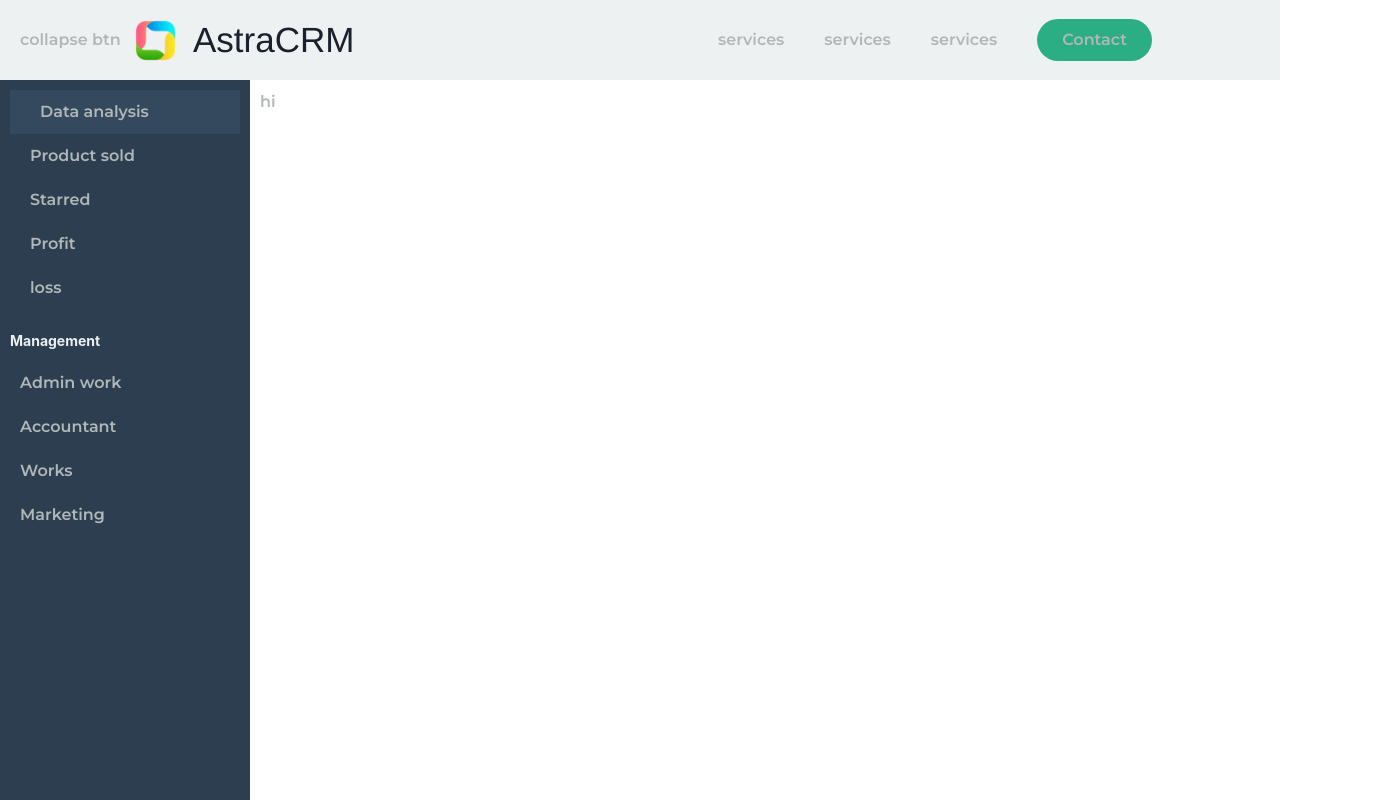
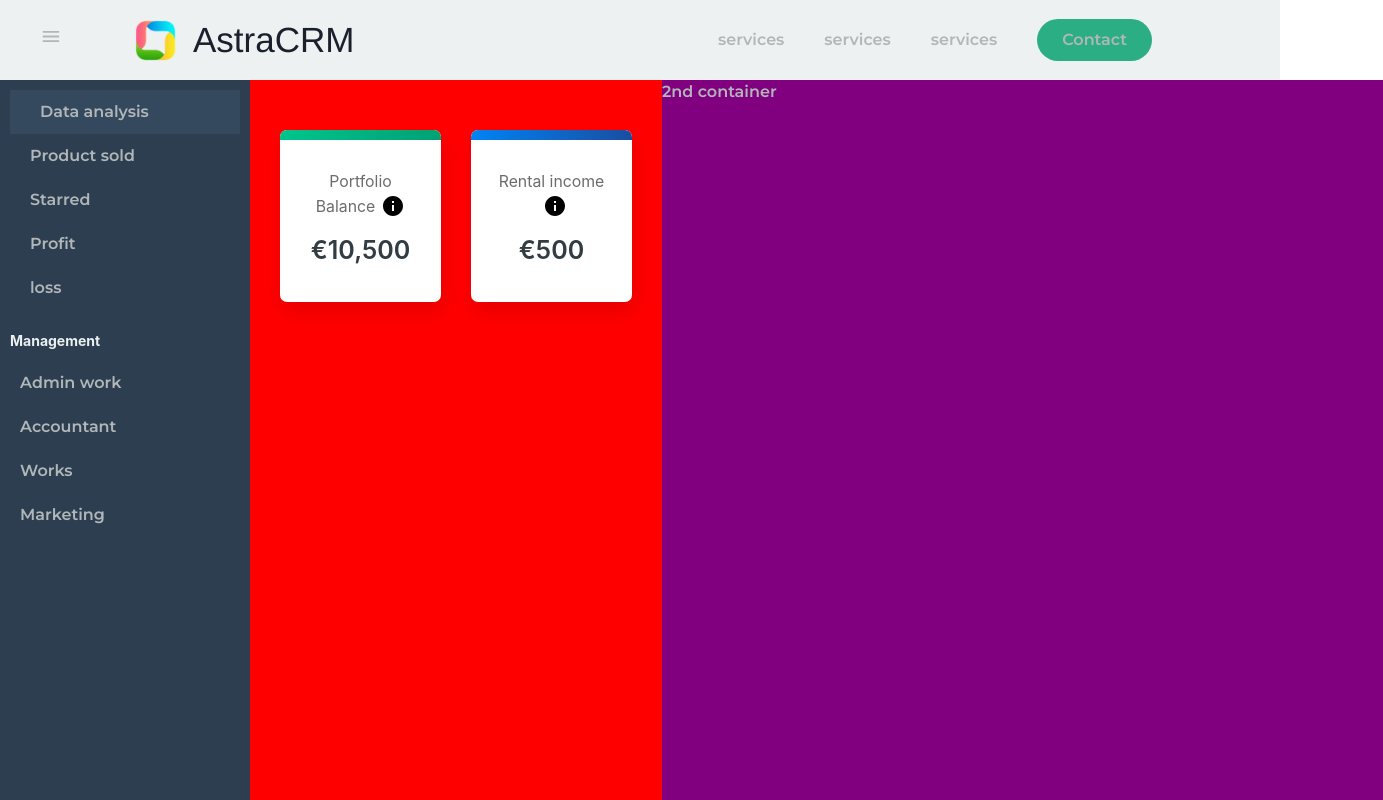
Before and after one commit to muthumanikandan390/CRM, a React (Vite) app in the folder FRONTEND/crmfrontend/: page /homepage in a window 1280 px wide. Shown: the top 800 px of the page, 1383 px wide, since content can reach past the window. Built offline with nearby package versions, Linux system fonts and the light colour scheme.

Commit message:
cards-container-added

```diff
--- a/FRONTEND/crmfrontend/package.json
+++ b/FRONTEND/crmfrontend/package.json
@@ -12,8 +12,10 @@
   "dependencies": {
     "@chakra-ui/icons": "^2.1.1",
     "@chakra-ui/react": "^2.8.2",
-    "@emotion/react": "^11.11.4",
-    "@emotion/styled": "^11.11.5",
+    "@emotion/react": "^11.13.0",
+    "@emotion/styled": "^11.13.0",
+    "@mui/icons-material": "^5.16.4",
+    "@mui/material": "^5.16.4",
     "bootstrap": "^5.3.3",
     "framer-motion": "^11.3.7",
     "react": "^18.3.1",
--- /dev/null
+++ b/FRONTEND/crmfrontend/src/components/Card.jsx
@@ -0,0 +1,40 @@
+
+import styles from './Card.module.css'; // Import the CSS module
+
+function Card() {
+  return (
+    <div id="root">
+      <div className={styles.container}>
+        <div className={styles.row}>
+          <div className={`${styles.dashboardInfo} ${styles.colLg3} ${styles.colMd6}`}>
+            <div className={styles.wrap}>
+              <h4 className={`${styles.heading} ${styles.title}`}>
+                Portfolio Balance
+                <svg className={styles.icon} focusable="false" viewBox="0 0 24 24" aria-hidden="true" role="presentation">
+                  <path fill="none" d="M0 0h24v24H0z"></path>
+                  <path d="M12 2C6.48 2 2 6.48 2 12s4.48 10 10 10 10-4.48 10-10S17.52 2 12 2zm1 15h-2v-6h2v6zm0-8h-2V7h2v2z"></path>
+                </svg>
+              </h4>
+              <span className={styles.count}>€10,500</span>
+            </div>
+          </div>
+          <div className={`${styles.dashboardInfo} ${styles.colLg3} ${styles.colMd6}`}>
+            <div className={styles.wrap}>
+              <h4 className={`${styles.heading} ${styles.title}`}>
+                Rental income
+                <svg className={styles.icon} focusable="false" viewBox="0 0 24 24" aria-hidden="true" role="presentation">
+                  <path fill="none" d="M0 0h24v24H0z"></path>
+                  <path d="M12 2C6.48 2 2 6.48 2 12s4.48 10 10 10 10-4.48 10-10S17.52 2 12 2zm1 15h-2v-6h2v6zm0-8h-2V7h2v2z"></path>
+                </svg>
+              </h4>
+              <span className={styles.count}>€500</span>
+
+            </div>
+          </div>
+        </div>
+      </div>
+    </div>
+  );
+}
+
+export default Card;
--- /dev/null
+++ b/FRONTEND/crmfrontend/src/components/Card.module.css
@@ -0,0 +1,82 @@
+.container {
+  padding-top: 5rem;
+}
+
+.row {
+  display: flex;
+  align-items: stretch;
+  gap: 30px;
+  margin-left: 30px;
+  margin-right: 30px;
+}
+
+.dashboardInfo {
+  margin-bottom: 15px;
+}
+
+.wrap {
+  background: #ffffff;
+  box-shadow: 2px 10px 20px rgba(0, 0, 0, 0.1);
+  border-radius: 7px;
+  text-align: center;
+  position: relative;
+  overflow: hidden;
+  padding: 40px 25px 20px;
+  height: 100%;
+}
+
+.title,
+.subInfo {
+  color: #6c6c6c;
+  font-size: 1.58em;
+}
+
+.count {
+  font-weight: 600;
+  font-size: 2.5em;
+  line-height: 64px;
+  color: #323c43;
+}
+
+.wrap::after {
+  display: block;
+  position: absolute;
+  top: 0;
+  left: 0;
+  width: 100%;
+  height: 10px;
+  content: "";
+}
+
+.dashboardInfo:nth-child(1) .wrap::after {
+  background: linear-gradient(82.59deg, #00c48c 0%, #00a173 100%);
+}
+
+.dashboardInfo:nth-child(2) .wrap::after {
+  background: linear-gradient(81.67deg, #0084f4 0%, #1a4da2 100%);
+}
+
+
+
+.icon {
+  color: #d7d7d7;
+  margin-left: 6px;
+  margin-bottom: -6px;
+  width: 1em;
+  height: 1em;
+  display: inline-block;
+  font-size: 24px;
+  transition: fill 200ms cubic-bezier(0.4, 0, 0.2, 1) 0ms;
+  user-select: none;
+  flex-shrink: 0;
+}
+
+.colLg3 {
+  flex: 1;
+  max-width: 25%;
+}
+
+.colMd6 {
+  flex: 1;
+  max-width: 50%;
+}
--- a/FRONTEND/crmfrontend/src/components/CollapseBtn.jsx
+++ b/FRONTEND/crmfrontend/src/components/CollapseBtn.jsx
@@ -1,8 +1,9 @@
 /* eslint-disable react/prop-types */
-import styles from "../components/NavBar.module.css";
-function CollapseBtn({ toggleSideBar }) {
+import styles from "../components/CollapseBtn.module.css";
+import MenuIcon from '@mui/icons-material/Menu';
 
 
+function CollapseBtn({ toggleSideBar }) {
 
   function handleAlert() {
     toggleSideBar()
@@ -10,7 +11,7 @@ function CollapseBtn({ toggleSideBar }) {
 
   return (
 
-      <button onClick={handleAlert} className={styles.collapsebtn}> collapse btn </button>
+      <button onClick={handleAlert} className={styles.collapsebtn}> <MenuIcon fontSize="large" /> </button>
 
   )
 }
--- a/FRONTEND/crmfrontend/src/components/CollapseBtn.module.css
+++ b/FRONTEND/crmfrontend/src/components/CollapseBtn.module.css
@@ -2,8 +2,12 @@
 
   padding: 10px;
   position: absolute; /* Absolute positioning */
-  left: 10px; /* Distance from the left edge */
+  left: 30px; /* Distance from the left edge */
   top: 50%; /* Position at the vertical center */
   transform: translateY(-50%); /* Center vertically */
 
   }
+
+  .largeIcon {
+    font-size: 200px; /* Set your desired size */
+  }
--- a/FRONTEND/crmfrontend/src/pages/HomePage.jsx
+++ b/FRONTEND/crmfrontend/src/pages/HomePage.jsx
@@ -2,6 +2,7 @@ import { useState } from "react";
 import NavBar from "../components/NavBar";
 import SideBar from "../components/SideBar";
 import styles from './HomePage.module.css'; // Import your CSS module
+import Card from "../components/Card";
 
 function HomePage() {
   const [isVisible, setIsVisible] = useState(true);
@@ -17,8 +18,14 @@ function HomePage() {
       <div className={styles.container}>
         <SideBar isVisible={isVisible} />
         <div className={styles.content}>
-          <button>hi</button>
-          {/* Add more content here */}
+          <div className={styles.contentContainer}>
+            <div className={styles.leftContainer}>
+              <Card />
+              </div>
+            <div className={styles.rightContainer}>
+              <button>2nd container</button>
+              </div>
+          </div>
         </div>
       </div>
     </div>
--- a/FRONTEND/crmfrontend/src/pages/HomePage.module.css
+++ b/FRONTEND/crmfrontend/src/pages/HomePage.module.css
@@ -24,6 +24,32 @@
 
 .content {
   flex: 1;
-  padding: 10px;
+  padding: 0px;
   transition: margin-left 0.3s ease; /* Smooth transition for content */
 }
+
+
+.contentContainer {
+
+  display:flex;
+  height: 100vh;
+
+}
+
+
+.leftContainer {
+  flex: 0 0 40%;
+
+  background-color: red;
+  height: 100%;
+}
+.rightContainer {
+  flex: 0 0 70%;
+  background-color: purple;
+
+}
+
+/* .button {
+  width: 100%;
+  height: 100%;
+} */
```
Also changed, not shown: 1 other file (tests, documents, lock files or other folders).
